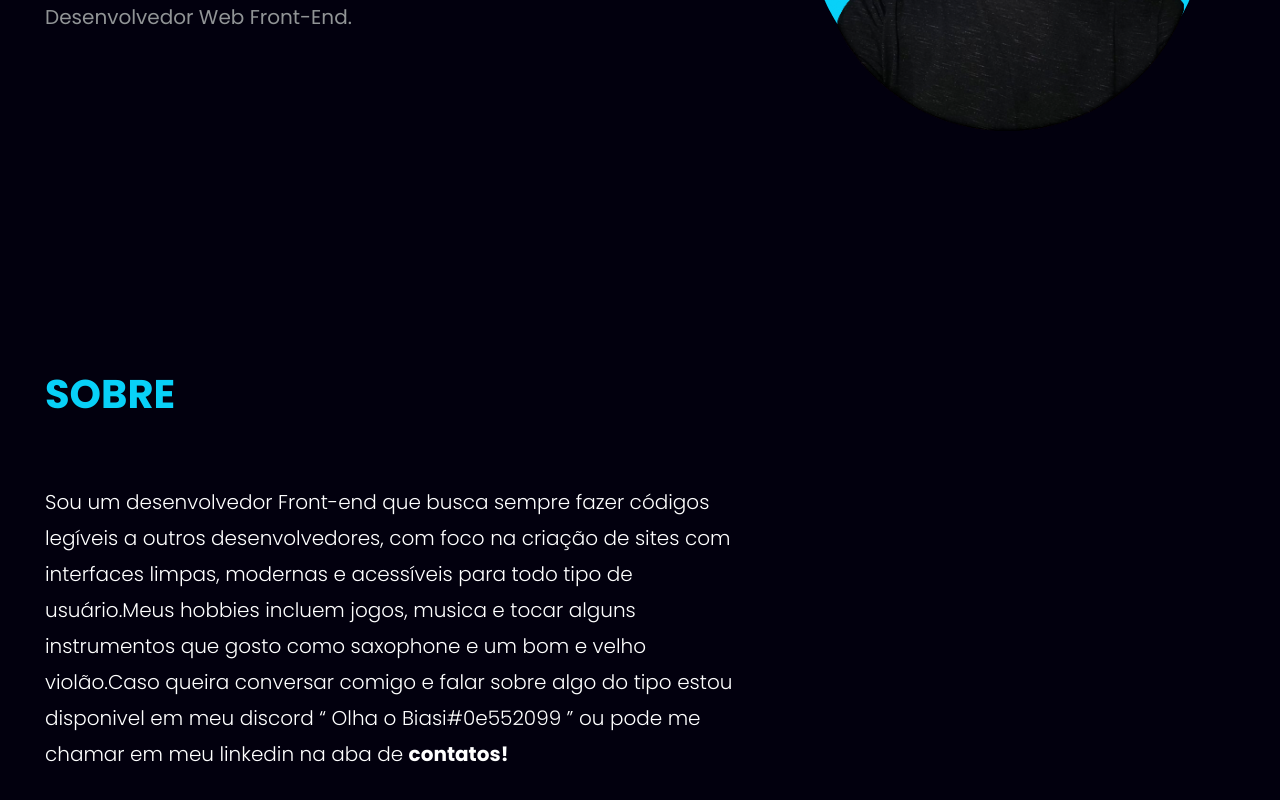
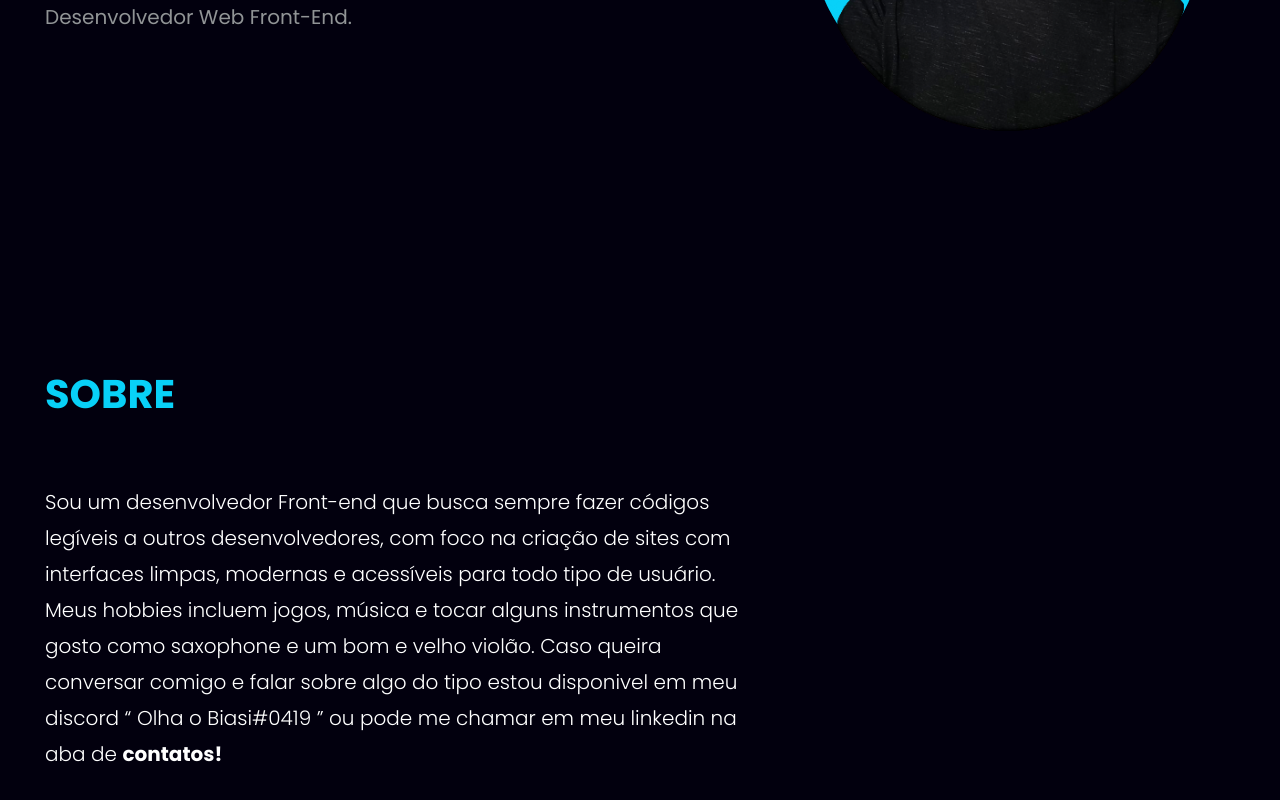
Before and after one commit to zLucasBiasi/frontend_biasiportfolio, a Next.js app: page / in a window 1280 px wide. Shown: the part 432-1232 px from the top of the page. Built offline with nearby package versions, Linux system fonts and the light colour scheme.

Commit message:
refactor: fixing some spaces in the about

```diff
--- a/src/components/About/index.tsx
+++ b/src/components/About/index.tsx
@@ -1,5 +1,7 @@
 import { Container } from "../../styles/global";
+
 import { TitleSections } from "../TitleSections";
+
 import * as S from "./styles";
 
 export const About = () => {
@@ -10,11 +12,11 @@ export const About = () => {
         <S.Paragraph>
           Sou um desenvolvedor Front-end que busca sempre fazer códigos legíveis
           a outros desenvolvedores, com foco na criação de sites com interfaces
-          limpas, modernas e acessíveis para todo tipo de usuário.Meus hobbies
-          incluem jogos, musica e tocar alguns instrumentos que gosto como
-          saxophone e um bom e velho violão.Caso queira conversar comigo e falar
-          sobre algo do tipo estou disponivel em meu discord “ Olha o
-          Biasi#0e552099 ” ou pode me chamar em meu linkedin na aba de{" "}
+          limpas, modernas e acessíveis para todo tipo de usuário. Meus hobbies
+          incluem jogos, música e tocar alguns instrumentos que gosto como
+          saxophone e um bom e velho violão. Caso queira conversar comigo e
+          falar sobre algo do tipo estou disponivel em meu discord “ Olha o
+          Biasi#0419 ” ou pode me chamar em meu linkedin na aba de{" "}
           <S.Span>contatos!</S.Span>
         </S.Paragraph>
       </S.ContentAbout>
--- a/src/components/Header/index.tsx
+++ b/src/components/Header/index.tsx
@@ -1,10 +1,10 @@
 import { useCallback, useEffect, useState } from "react";
 
 import { Container } from "../../styles/global";
-
 import { NavBar } from "../NavBar";
 
 import * as S from "./styles";
+
 export const Header = () => {
   const [isScrolled, setIsScrolled] = useState(false);
 
```
